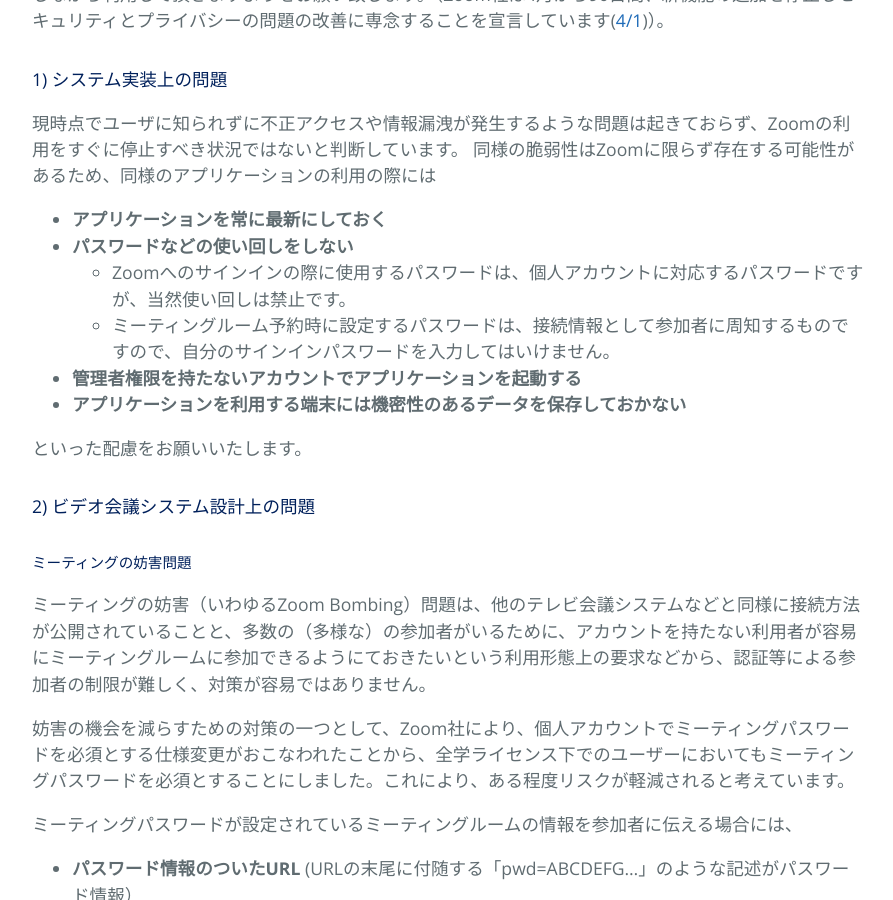
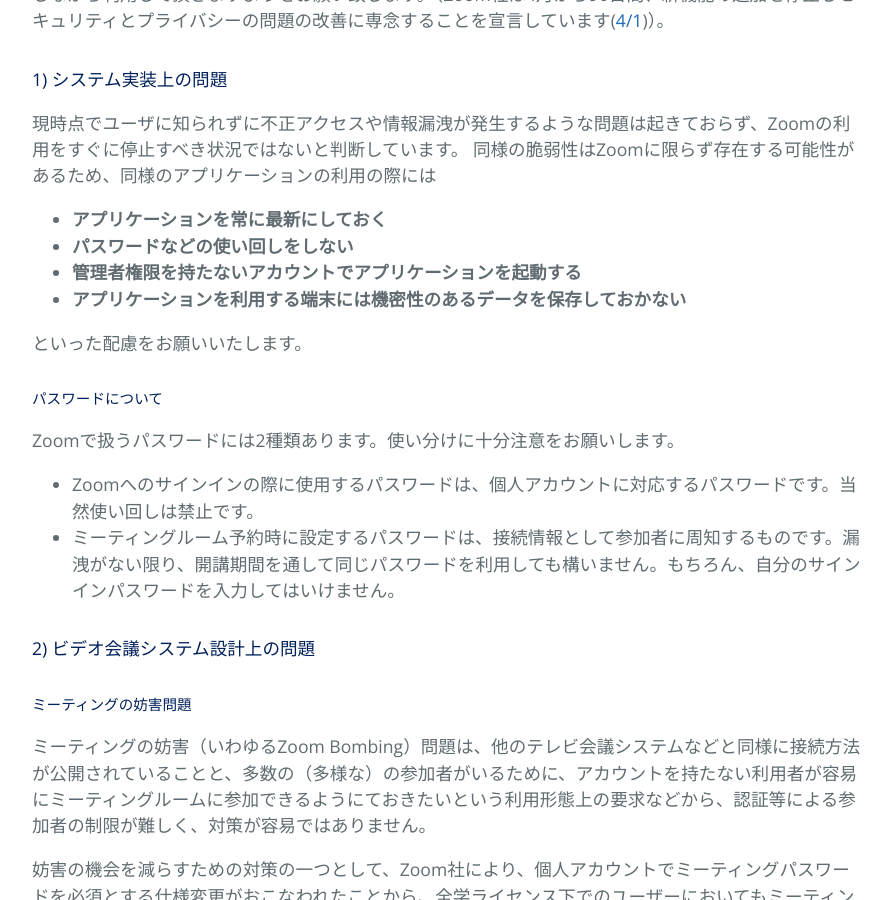
Before and after one commit to kyoto-u/online-edu, a Jekyll site: the page built from zoom-security.md, in a window 1280 px wide and 900 px high, scrolled down 1887 px. Shown: the whole window, without its empty margins (192-1085 px from the left). Built offline with Jekyll 4.4.1, drawn with Linux system fonts in a browser that asks for light colours.

Commit message:
Update zoom-security.md

```diff
--- a/zoom-security.md
+++ b/zoom-security.md
@@ -47,12 +47,17 @@ title: オンラインミーティングサービス(Zoom全学ライセンス)
 同様の脆弱性はZoomに限らず存在する可能性があるため、同様のアプリケーションの利用の際には
 - **アプリケーションを常に最新にしておく**
 - **パスワードなどの使い回しをしない**
-  - Zoomへのサインインの際に使用するパスワードは、個人アカウントに対応するパスワードですが、当然使い回しは禁止です。
-  - ミーティングルーム予約時に設定するパスワードは、接続情報として参加者に周知するものですので、自分のサインインパスワードを入力してはいけません。
 - **管理者権限を持たないアカウントでアプリケーションを起動する**
 - **アプリケーションを利用する端末には機密性のあるデータを保存しておかない**
 
 といった配慮をお願いいたします。
+
+##### パスワードについて
+
+Zoomで扱うパスワードには2種類あります。使い分けに十分注意をお願いします。
+
+- Zoomへのサインインの際に使用するパスワードは、個人アカウントに対応するパスワードです。当然使い回しは禁止です。
+- ミーティングルーム予約時に設定するパスワードは、接続情報として参加者に周知するものです。漏洩がない限り、開講期間を通して同じパスワードを利用しても構いません。もちろん、自分のサインインパスワードを入力してはいけません。
 
 #### 2) ビデオ会議システム設計上の問題
 
```
